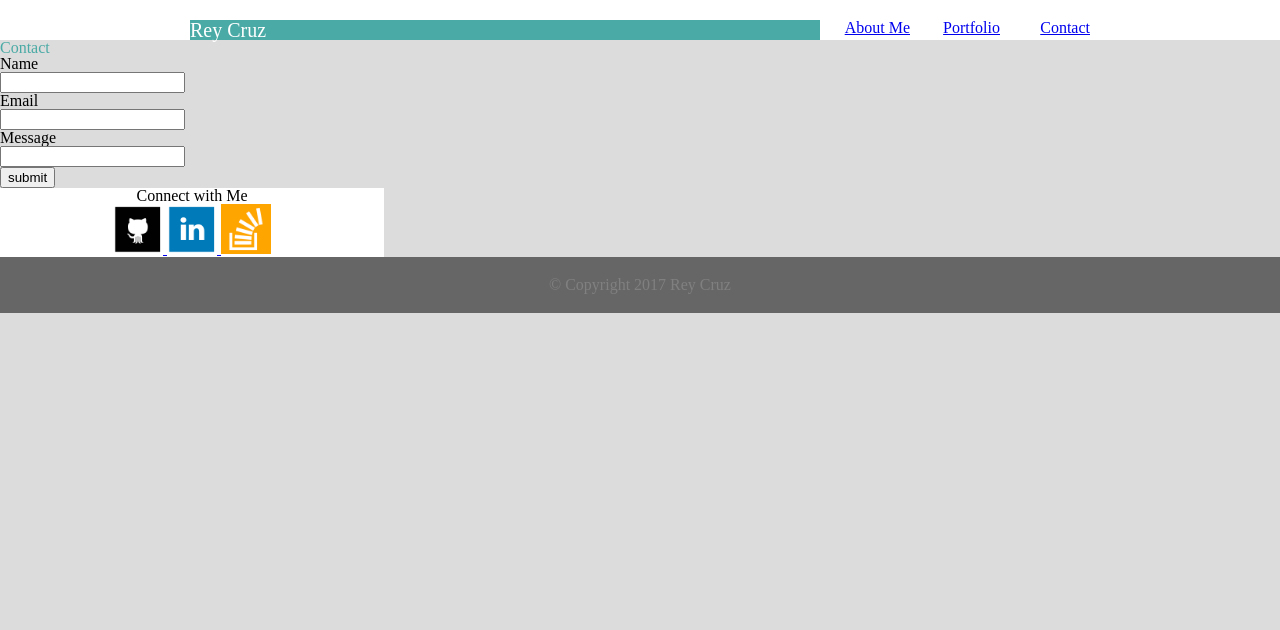
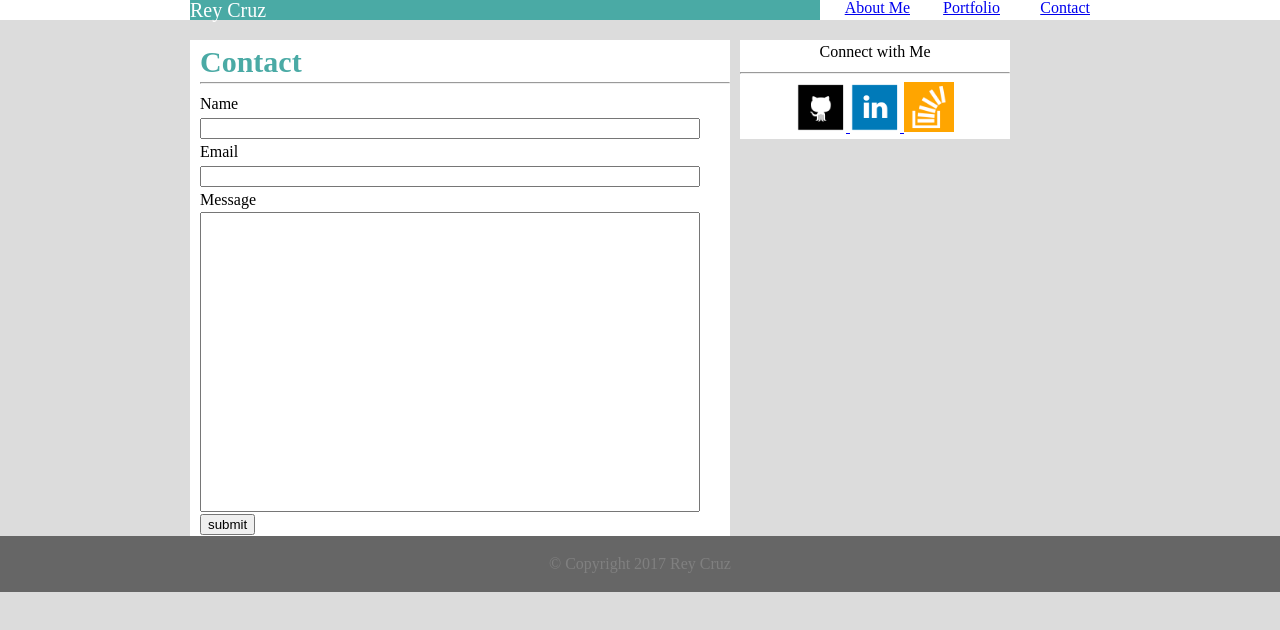
Before and after one commit to rey-adam/Basic-Portfolio, a plain HTML site: page contact.html in a window 1280 px wide. Drawn offline with Linux system fonts and the light colour scheme.

Commit message:
contact page updated

```diff
--- a/assets/css/style.css
+++ b/assets/css/style.css
@@ -19,7 +19,6 @@ body {
 	width: 900px;
 	color: purple;
 	padding-bottom: 20px;
-	padding-top: 20px;
 	background-color: #ffffff;
 }
 
@@ -85,6 +84,7 @@ h2 {
 	width: 60%;
 	background-color: white;
 	margin-right: 10px;
+	padding-left: 10px;
 }
 
 
@@ -117,3 +117,32 @@ h2 {
 
 
 }
+
+/* CONTACT PAGE CSS */
+
+#contact-fill {
+	float: left;
+	background-color: white;
+	margin-right: 10px;
+	padding-left: 10px;
+	padding-top: 10px;
+}
+
+#contact-fill {
+	width: 60%;
+}
+
+.h2 {
+	font-size: 30px;
+	font-weight: bold;
+}
+
+#textbox1,
+#textbox2,
+#textbox3 {
+	width: 500px;
+}
+
+#textbox3 {
+	height: 300px;
+}
--- a/contact.html
+++ b/contact.html
@@ -29,28 +29,36 @@
 		</section>
 	</div>
 
-	<div class="contact-fill">
-		<h2>Contact</h2>
+<!-- contact fill section -->
+
+	<div class="container">
+
+		<div id="contact-fill">
+			<h2 class="h2">Contact</h2>
+			<hr>
 
 			<form>
 				Name<br>
-			<input type="text" name="Full Name">
+				<input type="text" name="Full Name" id="textbox1">
 				<br>
 				Email<br>
-			<input type="text" name="Email">
+				<input type="text" name="Email" id="textbox2">
 				<br>
 				Message<br>
-			<input type="text" name="Message">
+				<input type="text" name="Message" id="textbox3">
 				<br>
 				<input type="submit" value="submit">
 			</form>
 
+		</div>
 
-		</div>
+			<div>
 					<section id="contact-info">
 						<h4>
 							Connect with Me
 						</h4>
+
+						<hr>
 
 						<a href="https://github.com/rey-adam" target="_blank">
 						<img src="assets/images/github_square_black-128.png" alt="GitHub Icon" class="image-link">
@@ -65,7 +73,7 @@
 						</a>
 
 					</section>
-
+			</div>
 	</div>
 
 
```
Also changed, not shown: index.html (+5 -0 lines). Lines whose indentation alone changed are shown as unchanged.
